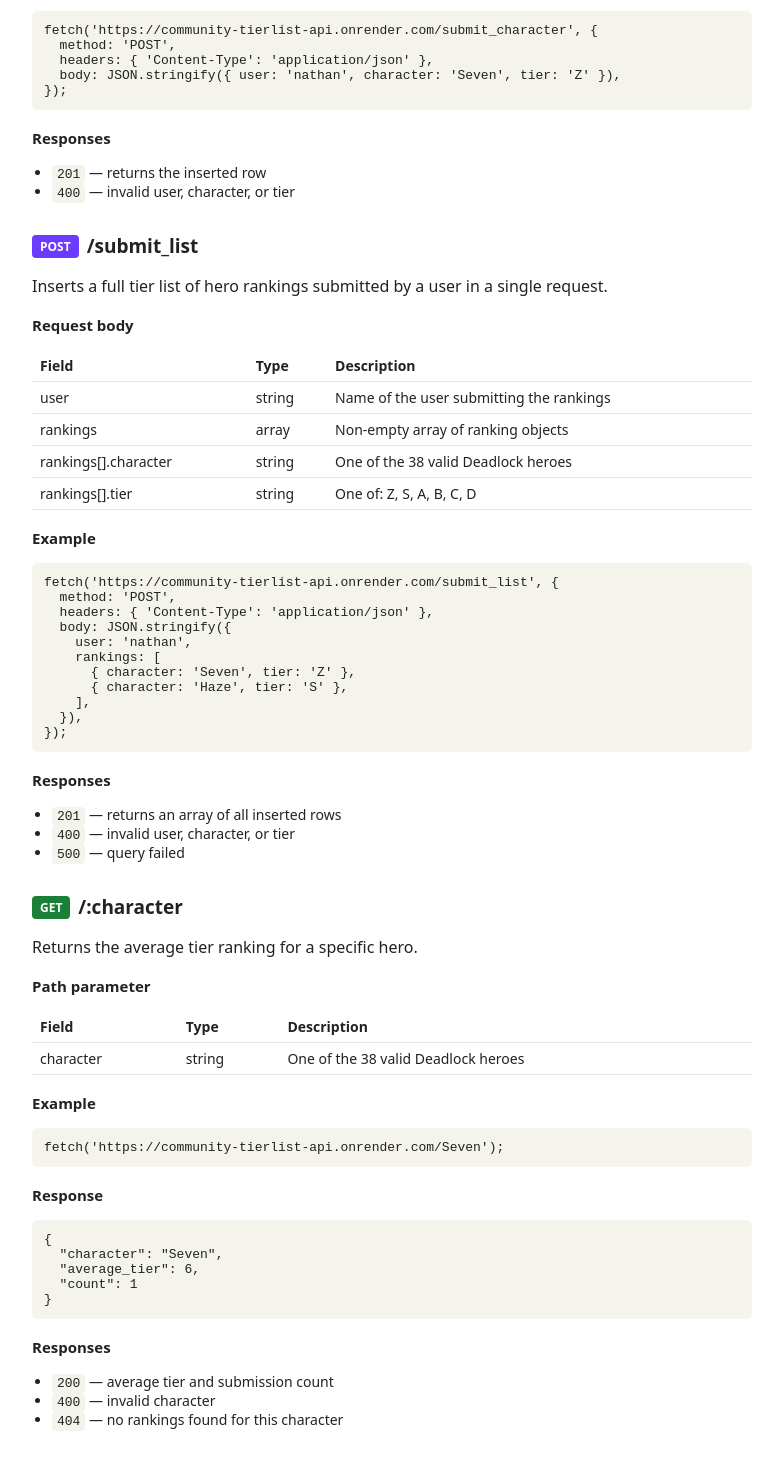
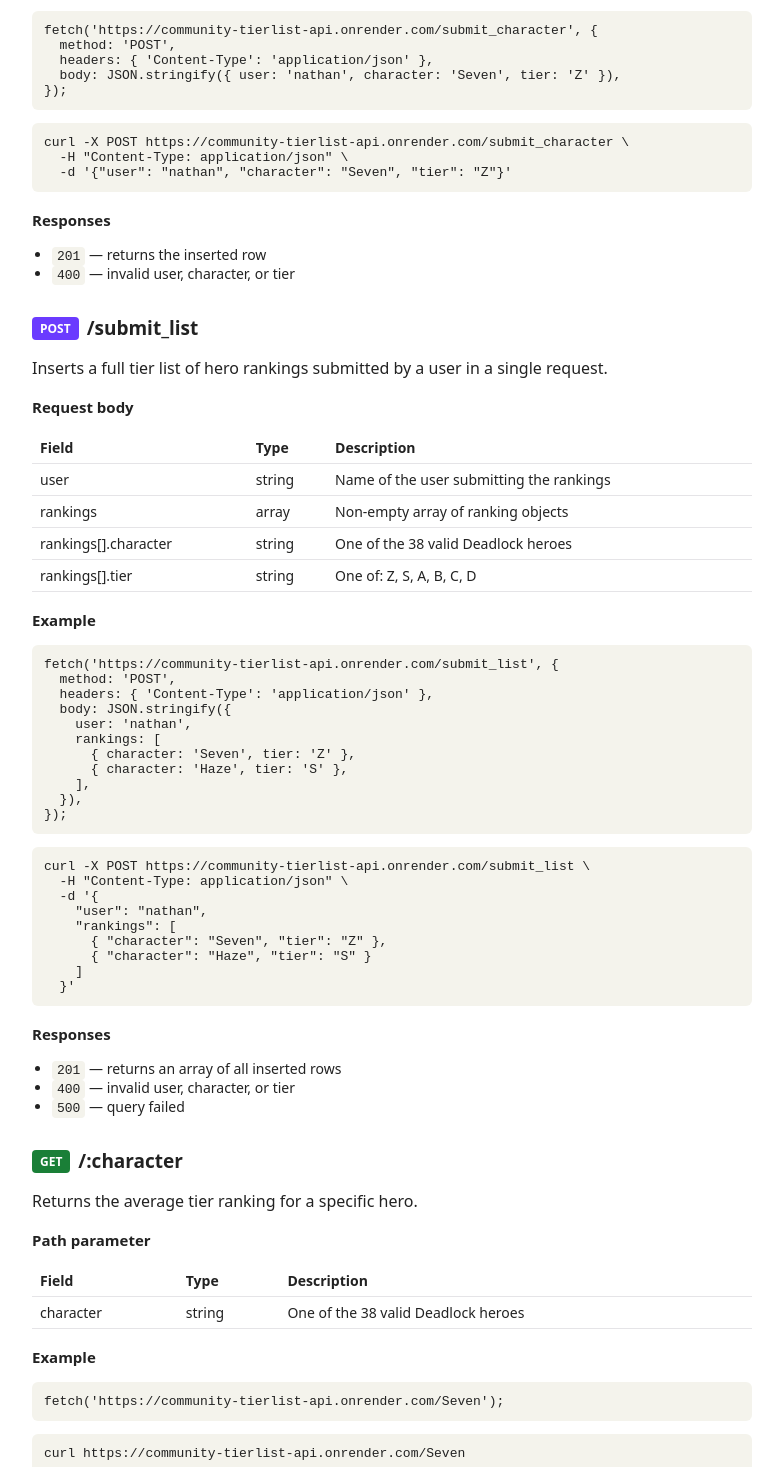
Before and after one commit to nlin1027/community-tierlist, a React (Vite) app in the folder app/: page /docs in a window 1280 px wide. Shown: the part 500-1967 px from the top of the page, without its empty margins (248-1031 px from the left). Built offline with nearby package versions, Linux system fonts and the light colour scheme; no server answers.

Commit message:
added curl example in documentation alongside javascript example

```diff
--- a/app/src/pages/Docs.jsx
+++ b/app/src/pages/Docs.jsx
@@ -48,6 +48,9 @@ function Docs() {
   headers: { 'Content-Type': 'application/json' },
   body: JSON.stringify({ user: 'nathan', character: 'Seven', tier: 'Z' }),
 });`}</pre>
+        <pre>{`curl -X POST https://community-tierlist-api.onrender.com/submit_character \\
+  -H "Content-Type: application/json" \\
+  -d '{"user": "nathan", "character": "Seven", "tier": "Z"}'`}</pre>
 
         <h3>Responses</h3>
         <ul>
@@ -107,6 +110,15 @@ function Docs() {
     ],
   }),
 });`}</pre>
+        <pre>{`curl -X POST https://community-tierlist-api.onrender.com/submit_list \\
+  -H "Content-Type: application/json" \\
+  -d '{
+    "user": "nathan",
+    "rankings": [
+      { "character": "Seven", "tier": "Z" },
+      { "character": "Haze", "tier": "S" }
+    ]
+  }'`}</pre>
 
         <h3>Responses</h3>
         <ul>
@@ -142,6 +154,7 @@ function Docs() {
 
         <h3>Example</h3>
         <pre>{`fetch('https://community-tierlist-api.onrender.com/Seven');`}</pre>
+        <pre>{`curl https://community-tierlist-api.onrender.com/Seven`}</pre>
 
         <h3>Response</h3>
         <pre>{`{
```
